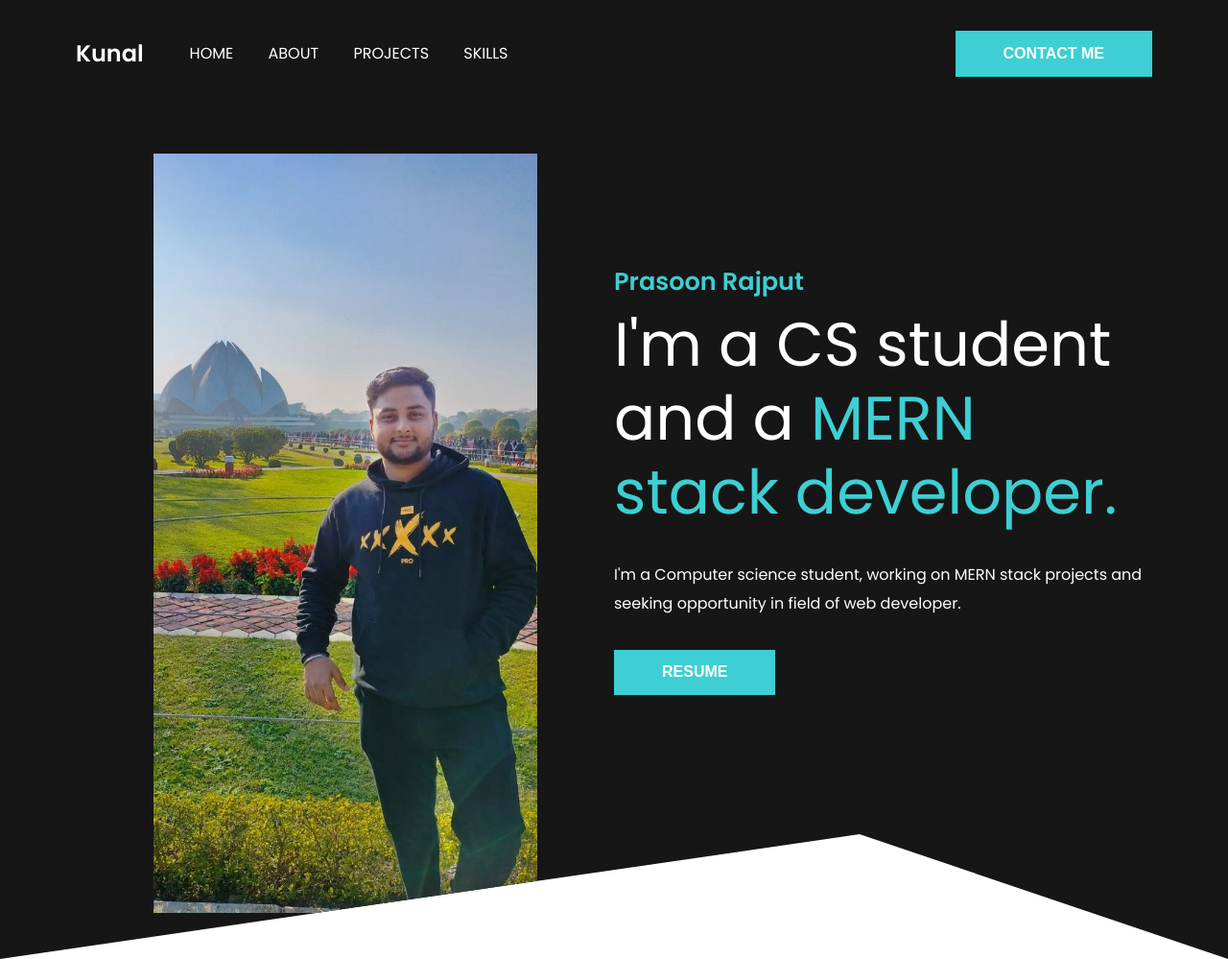
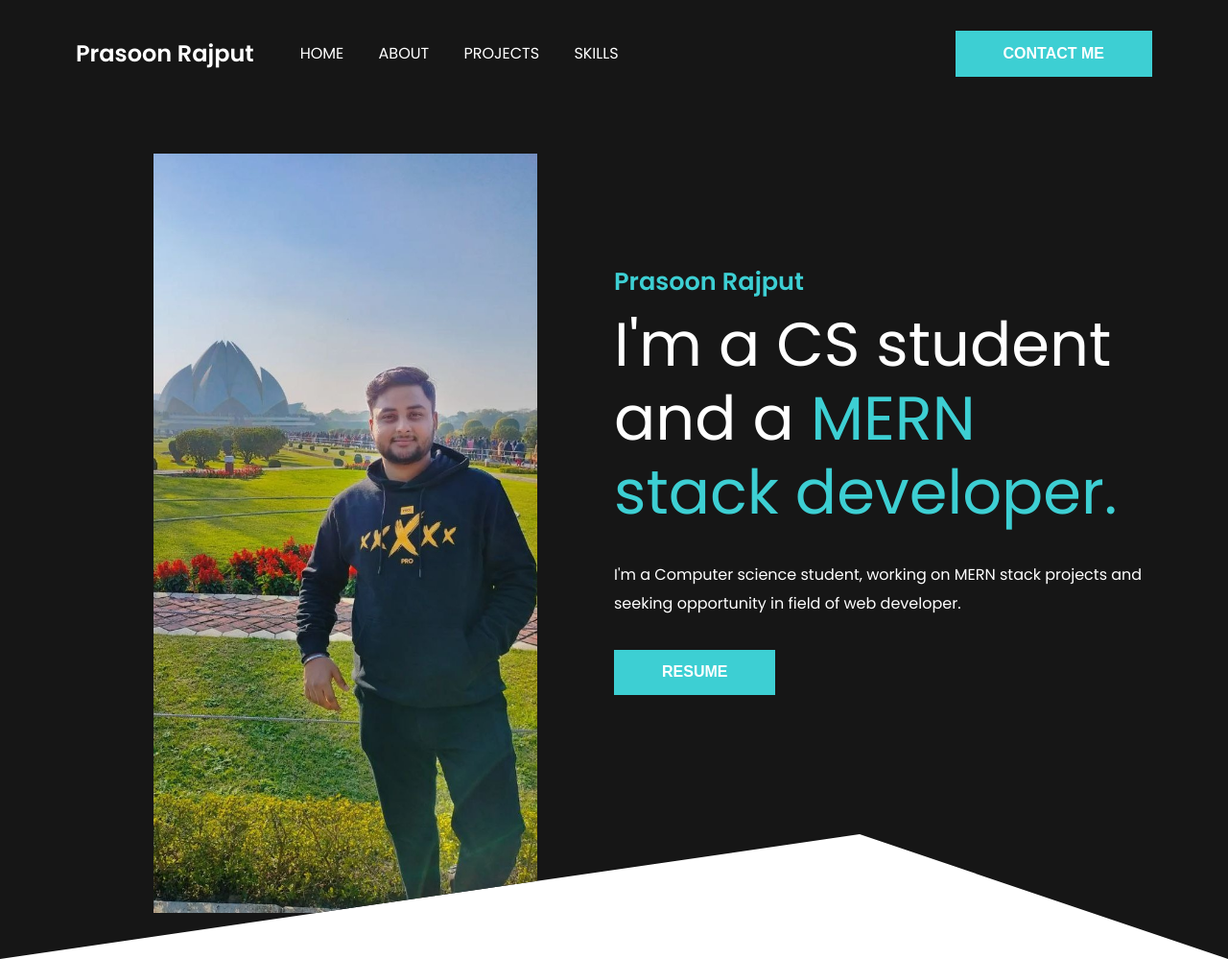
Before and after one commit to prasoonrajput/Portfolio_website2, a plain HTML site: page index.html in a window 1280 px wide. Shown: the top 999 px of the page at 96% size. Drawn offline with nearby package versions, Linux system fonts and the light colour scheme.

Commit message:
adding names

```diff
--- a/index.html
+++ b/index.html
@@ -5,7 +5,7 @@
     <meta charset="UTF-8">
     <meta name="viewport" content="width=device-width, initial-scale=1.0">
     <meta http-equiv="X-UA-Compatible" content="ie=edge">
-    <title>Kunal</title>
+    <title>Prasoon Rajput</title>
     <link href="https://fonts.googleapis.com/css?family=Poppins:400,600&display=swap" rel="stylesheet">
     <link href="https://fonts.googleapis.com/css?family=Lato:300,400,700&display=swap" rel="stylesheet">
     <link rel="stylesheet" type="text/css" href="https://cdn.jsdelivr.net/npm/slick-carousel@1.8.1/slick/slick.css" />
@@ -32,7 +32,7 @@
                 <nav id="main-nav" class="flex items-center justify-between">
                     <div class="left flex items-center">
                         <div class="branding">
-                            <h2 style="color: white;">Kunal</h2>
+                            <h2 style="color: white;">Prasoon Rajput</h2>
                         </div>
                         <div>
                             <a href="#">Home</a>
```
